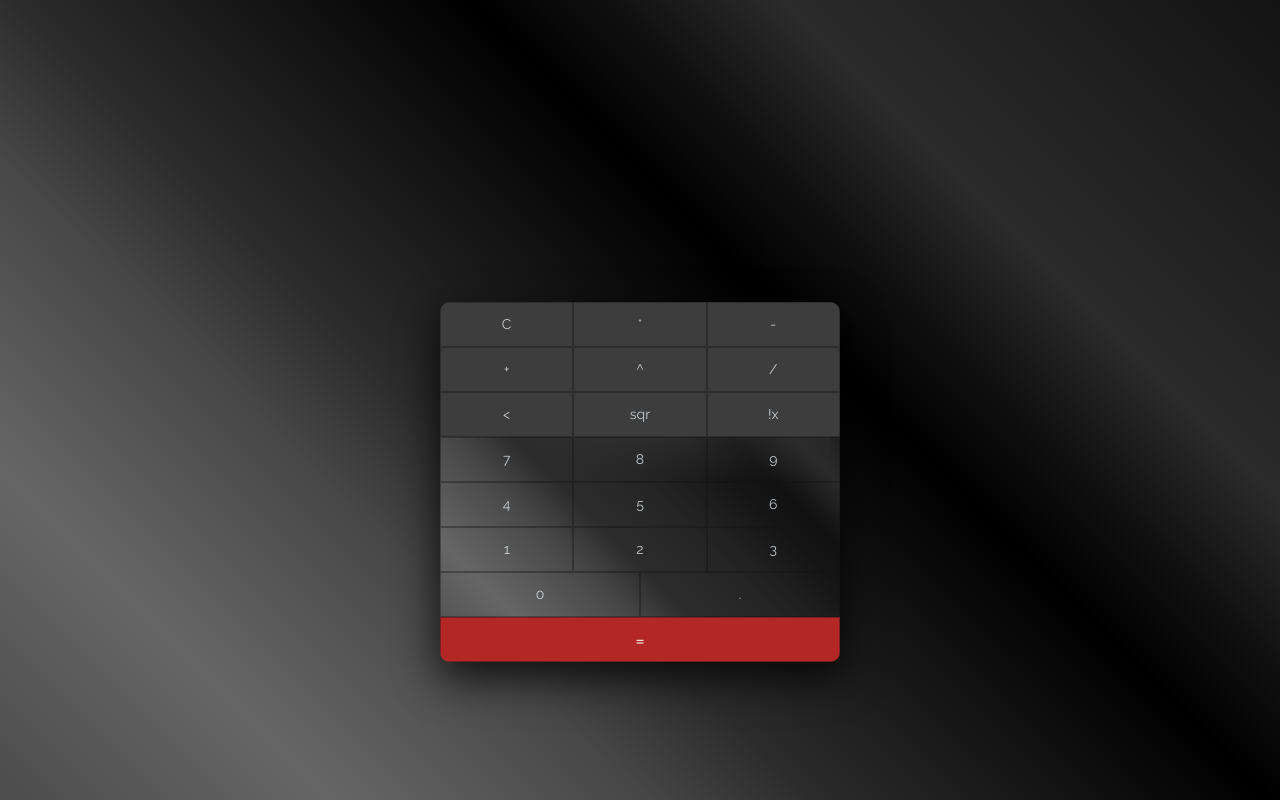
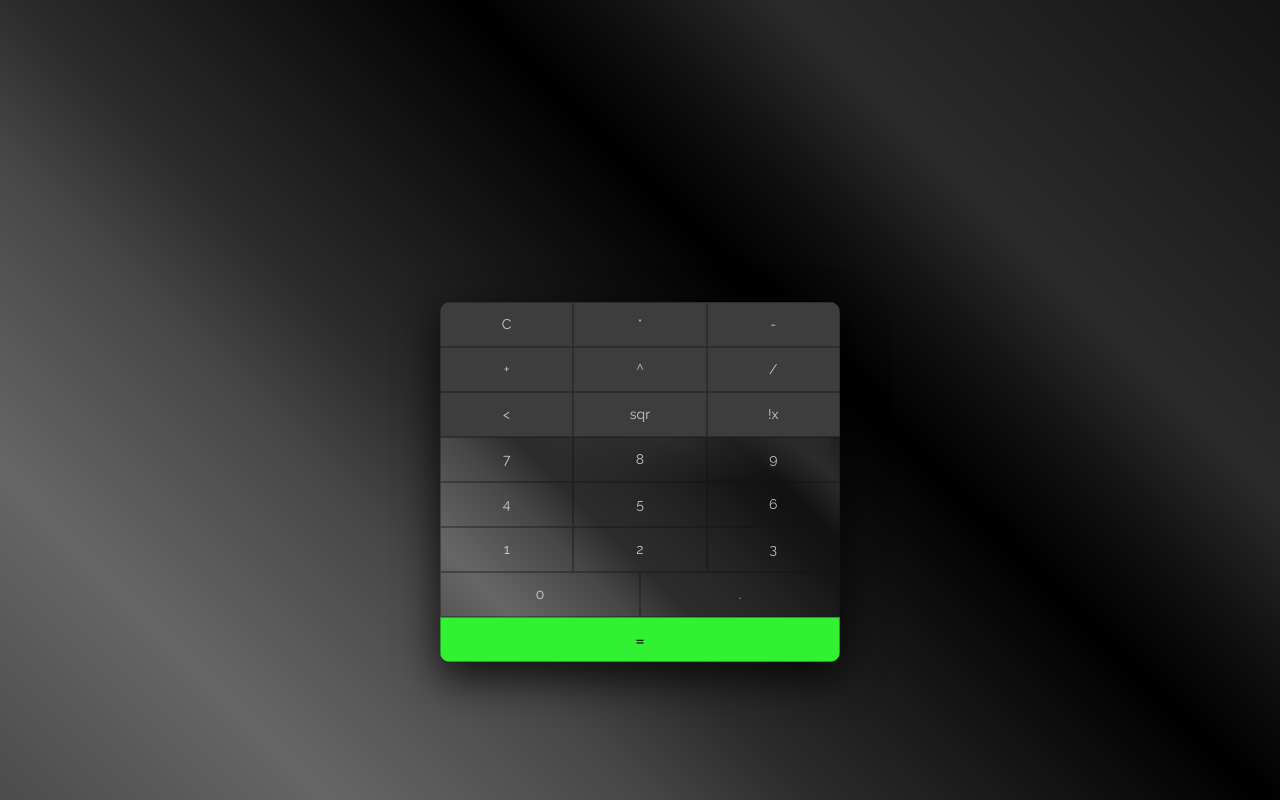
Before and after one commit to jakub84/react-calc, a React app: page / in a window 1280 px wide. In both pictures the pointer is over the input 640 px from the left and 639 px from the top of the page. Built offline with nearby package versions, Linux system fonts and the light colour scheme.

Commit message:
Fix styles

```diff
--- a/src/styles/_keyboard.scss
+++ b/src/styles/_keyboard.scss
@@ -86,6 +86,11 @@ box-shadow: 0px 15px 41px 2px rgba(0,0,0,0.75);
         padding: 10px;
         height: 45px;
         width: 100%;
+        background-color: #4a4b4a;
+        &:hover {
+            background-color: #32f132;
+            color: #000000;
+        }
     }
 }
 
```
